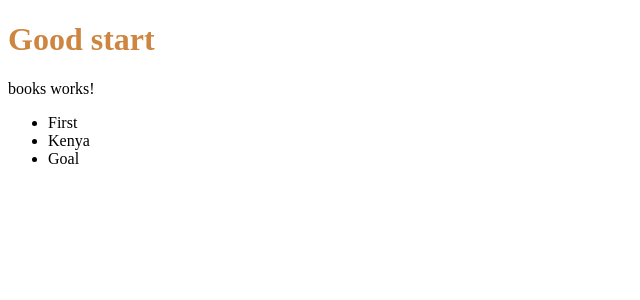
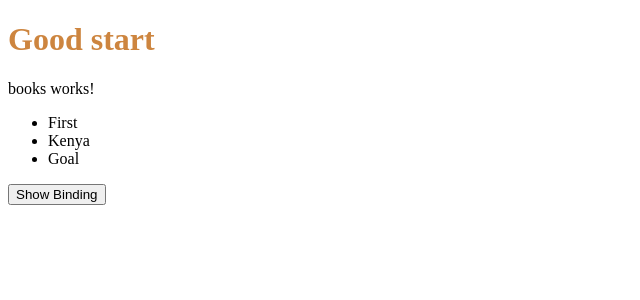
Before and after one commit to carreuky/Angular-Js, an Angular app: page / in a window 1280 px wide. Shown: the top 300 px of the page, without its empty margins (0-640 px from the left). Built offline with nearby package versions, Linux system fonts and the light colour scheme.

Commit message:
:sparkles: binding

```diff
--- a/src/app/books/books.component.html
+++ b/src/app/books/books.component.html
@@ -5,3 +5,4 @@
     <li>{{b}}</li>
     <li>{{c}}</li>
 </ul>
+<button (click)="handleClick()" [disabled]="isDisabled">Show Binding</button>
--- a/src/app/books/books.component.ts
+++ b/src/app/books/books.component.ts
@@ -9,6 +9,10 @@ export class BooksComponent {
   a='First'
   b='Kenya'
   c='Goal'
+  isDisabled=false
 
+  handleClick(){
+    this. isDisabled=!false
+  }
 
 }
```
